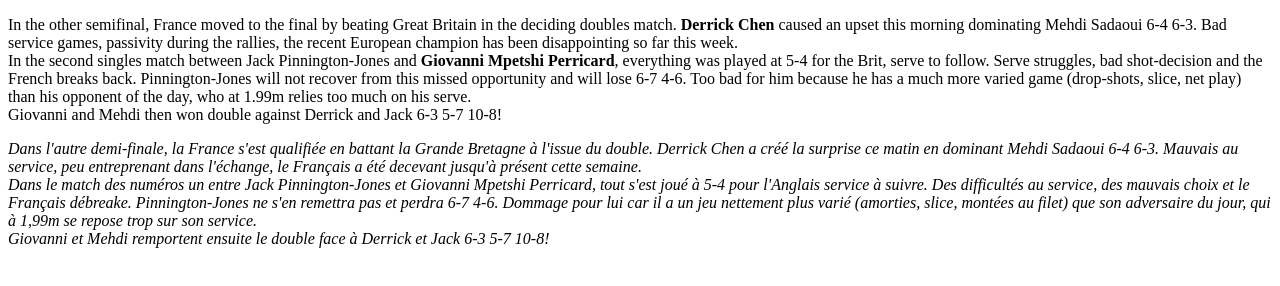
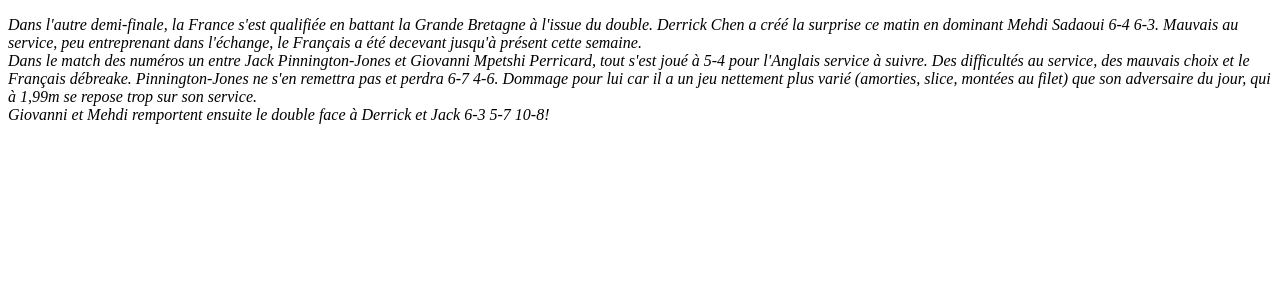
Before and after one commit to ludmillag/learning-git, a plain HTML site: page index.html in a window 1280 px wide. Drawn offline with Linux system fonts and the light colour scheme.

Commit message:
Update index.html
delete english text

```diff
--- a/index.html
+++ b/index.html
@@ -4,7 +4,6 @@
 	<title>Borotra Cup</title>
 </head>
 <body>
-			<p>In the other semifinal, France moved to the final by beating Great Britain in the deciding doubles match. <b>Derrick Chen</b> caused an upset this morning dominating Mehdi Sadaoui 6-4 6-3. Bad service games, passivity during the rallies, the recent European champion has been disappointing so far this week. <br> In the second singles match between Jack Pinnington-Jones and <b>Giovanni Mpetshi Perricard</b>, everything was played at 5-4 for the Brit, serve to follow. Serve struggles, bad shot-decision and the French breaks back. Pinnington-Jones will not recover from this missed opportunity and will lose 6-7 4-6. Too bad for him because he has a much more varied game (drop-shots, slice, net play) than his opponent of the day, who at 1.99m relies too much on his serve. <br> Giovanni and Mehdi then won double against Derrick and Jack 6-3 5-7 10-8!</p>
 
             <p><em>Dans l'autre demi-finale, la France s'est qualifiée en battant la Grande Bretagne à l'issue du double. Derrick Chen a créé la surprise ce matin en dominant Mehdi Sadaoui 6-4 6-3. Mauvais au service, peu entreprenant dans l'échange, le Français a été decevant jusqu'à présent cette semaine.<br>
             Dans le match des numéros un entre Jack Pinnington-Jones et Giovanni Mpetshi Perricard, tout s'est joué à 5-4 pour l'Anglais service à suivre. Des difficultés au service, des mauvais choix et le Français débreake. Pinnington-Jones ne s'en remettra pas et perdra 6-7 4-6. Dommage pour lui car il a un jeu nettement plus varié (amorties, slice, montées au filet) que son adversaire du jour, qui à 1,99m se repose trop sur son service.<br>
```
